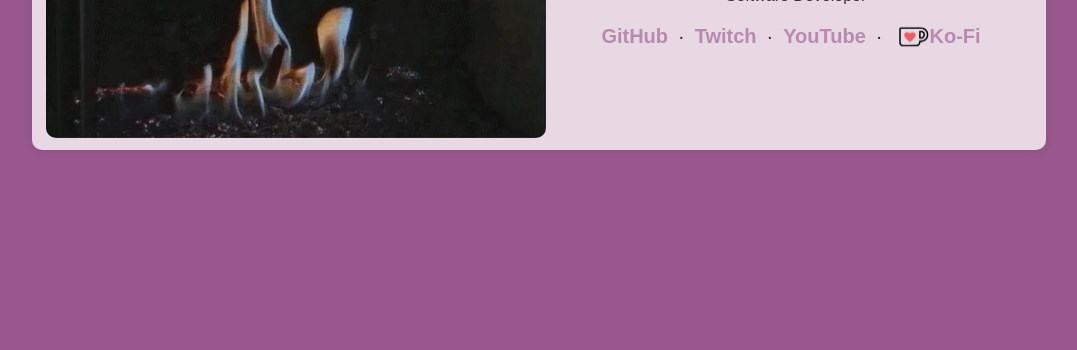
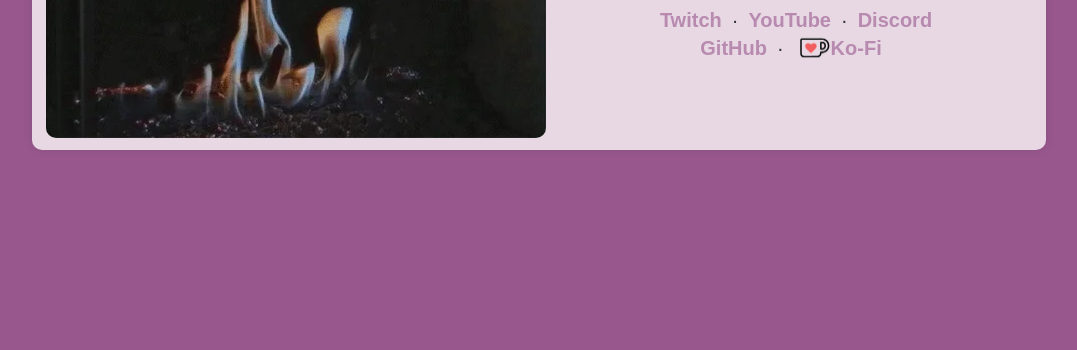
Before and after one commit to vincentvanecchi/vincentvanecchi.github.io, a plain HTML site: page index.html in a window 1280 px wide. Shown: the part 450-800 px from the top of the page, without its empty margins (101-1178 px from the left). Drawn offline with Linux system fonts and the light colour scheme.

Commit message:
discord link

```diff
--- a/index.html
+++ b/index.html
@@ -123,11 +123,14 @@
             <h1>Vincent van Ecchi</h1>
             <p>Software Developer</p>
             <div class="social-links">
-                <a href="https://github.com/vincentvanecchi" target="_blank">GitHub</a>
-                <span>·</span>
                 <a href="https://twitch.tv/newbject" target="_blank">Twitch</a>
                 <span>·</span>
                 <a href="https://youtube.com/@newbject" target="_blank">YouTube</a>
+                <span>·</span>
+                <a href="https://discord.com/invite/UnXUxQ2E3R" target="_blank">Discord</a>
+            </div>
+            <div class="social-links">
+                <a href="https://github.com/vincentvanecchi" target="_blank">GitHub</a>
                 <span>·</span>
                 <a target="_blank" href="https://ko-fi.com/D1D7Y9G4Q" class="kofi">
                     <img src="./assets/kofi_s_tag_white.png" alt="Ko-Fi"/>
```
